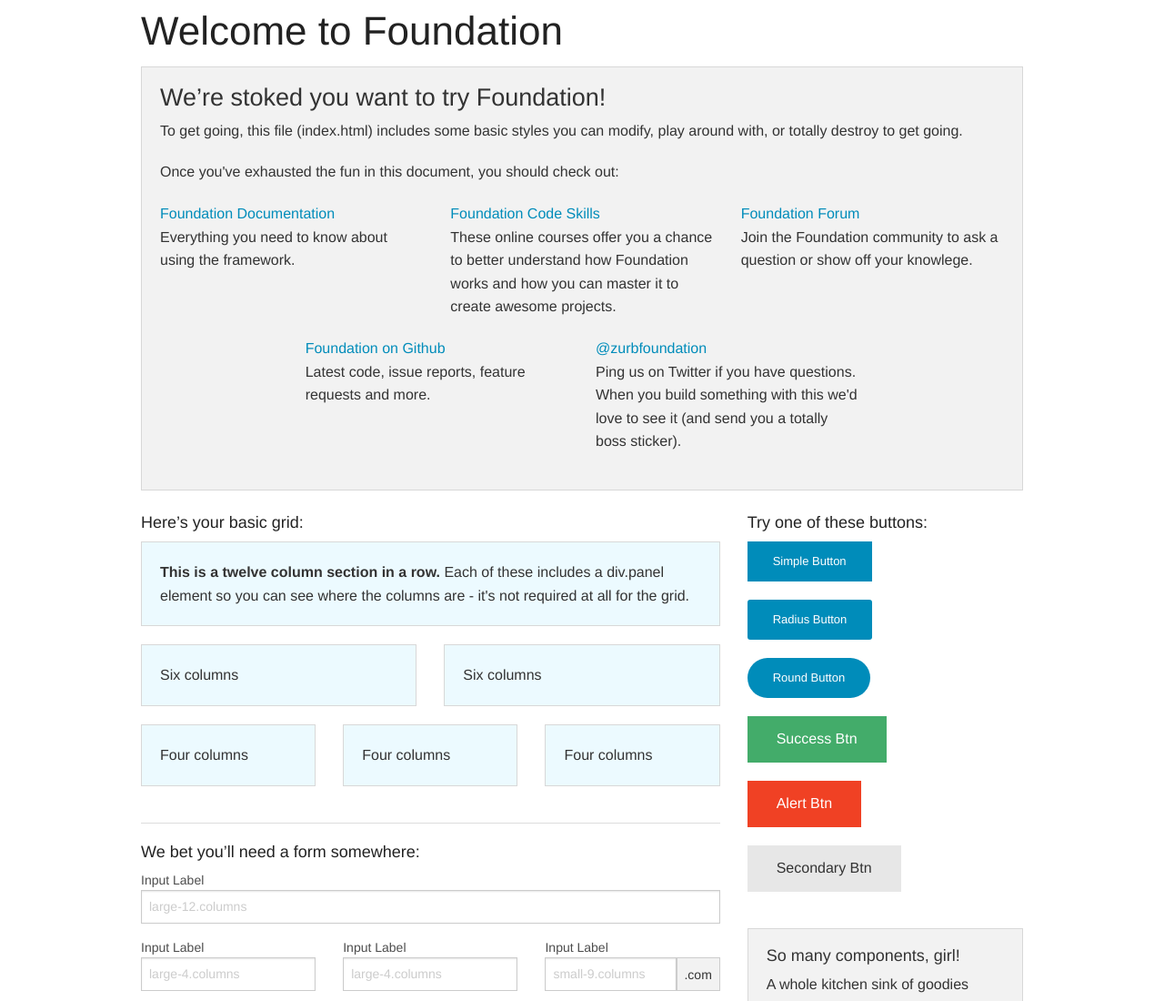
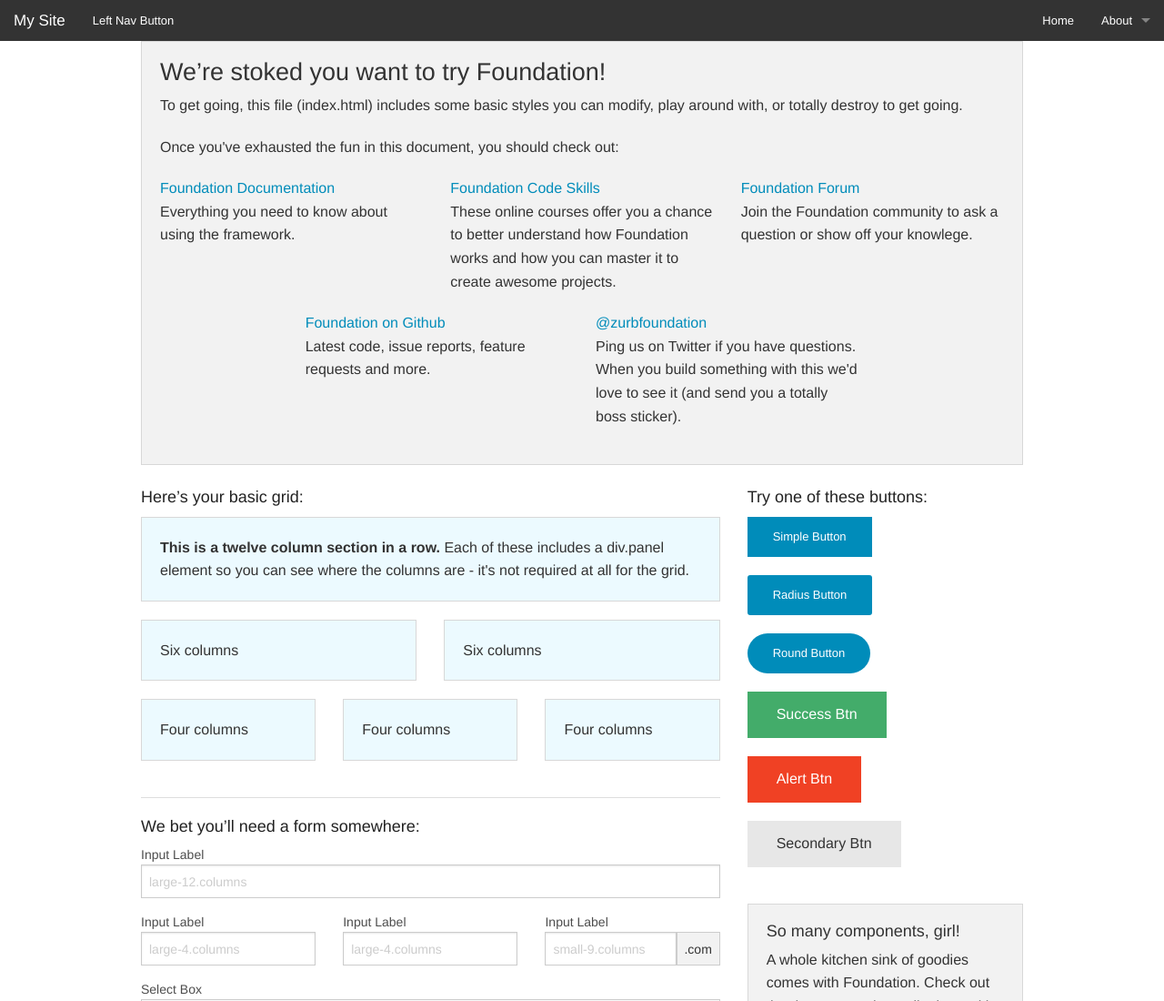
Before and after one commit to drupal-soda/www, a website: page index.html in a window 1280 px wide. Shown: the top 1100 px of the page at 91% size. Drawn offline with Linux system fonts and the light colour scheme.

Commit message:
Autocommit

```diff
--- a/index.html
+++ b/index.html
@@ -8,11 +8,37 @@
     <script src="bower_components/modernizr/modernizr.js"></script>
   </head>
   <body>
-    <div class="row">
-      <div class="large-12 columns">
-        <h1>Welcome to Foundation</h1>
-      </div>
-    </div>
+
+  <nav class="top-bar" data-topbar role="navigation">
+    <ul class="title-area">
+      <li class="name">
+        <h1><a href="#">My Site</a></h1>
+      </li>
+       <!-- Remove the class "menu-icon" to get rid of menu icon. Take out "Menu" to just have icon alone -->
+      <li class="toggle-topbar menu-icon"><a href="#"><span>Menu</span></a></li>
+    </ul>
+
+    <section class="top-bar-section">
+      <!-- Right Nav Section -->
+      <ul class="right">
+        <li><a href="#">Home</a></li>
+        <li class="has-dropdown">
+          <a href="#">About</a>
+          <ul class="dropdown">
+            <li><a href="#">About</a></li>
+            <li><a href="#">Who is it for</a></li>
+            <li><a href="#">History</a></li>
+            <li><a href="#">Roadmap</a></li>
+          </ul>
+        </li>
+      </ul>
+
+      <!-- Left Nav Section -->
+      <ul class="left">
+        <li><a href="#">Left Nav Button</a></li>
+      </ul>
+    </section>
+  </nav>
 
     <div class="row">
       <div class="large-12 columns">
```
Also changed, not shown: structure.md (+3 -0 lines).
